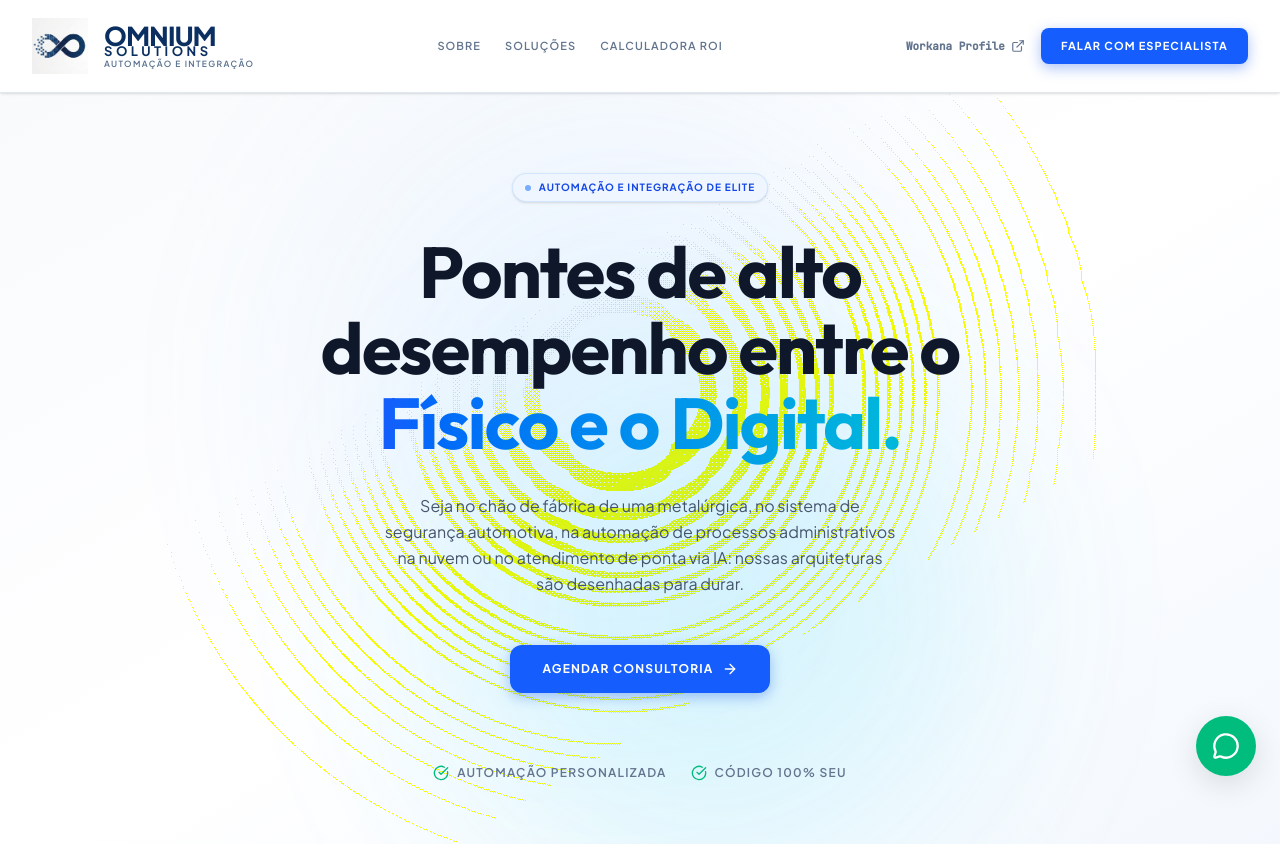
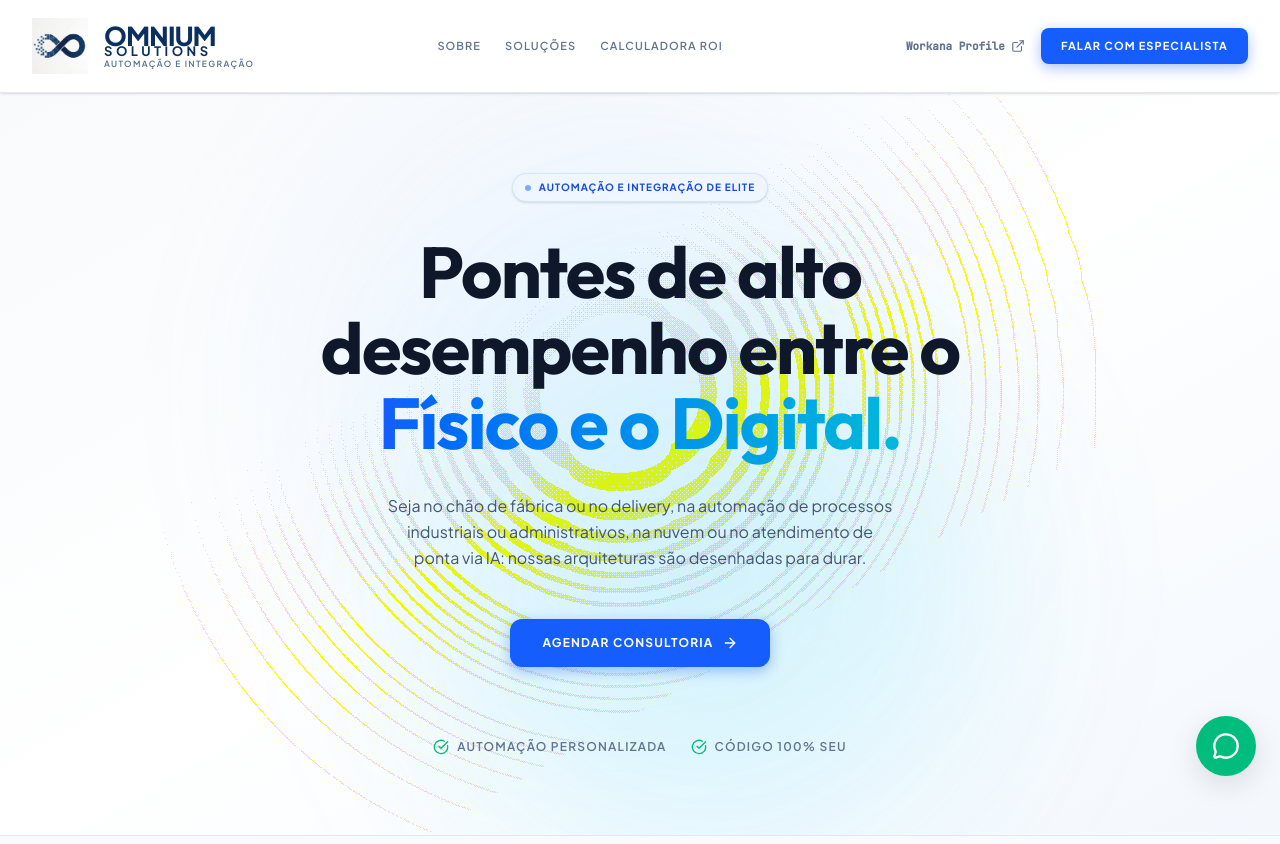
Before and after one commit to OmniumSolutions/Omnium, a React (Vite) app: page / in a window 1280 px wide. Shown: the top 844 px of the page. Built offline with nearby package versions, Linux system fonts and the light colour scheme.

Commit message:
Correção do Texto

```diff
--- a/src/App.tsx
+++ b/src/App.tsx
@@ -162,7 +162,7 @@ export default function App() {
             </motion.h1>
 
             <motion.p variants={fadeIn} className="text-slate-600 text-sm sm:text-base leading-relaxed max-w-lg">
-              Seja no chão de fábrica de uma metalúrgica, no sistema de segurança automotiva, na automação de processos administrativos na nuvem ou no atendimento de ponta via IA: nossas arquiteturas são desenhadas para durar.
+              Seja no chão de fábrica ou no delivery, na automação de processos industriais ou administrativos, na nuvem ou no atendimento de ponta via IA: nossas arquiteturas são desenhadas para durar.
             </motion.p>
 
             <motion.div variants={fadeIn} className="pt-4 flex flex-col sm:flex-row gap-4">
```
